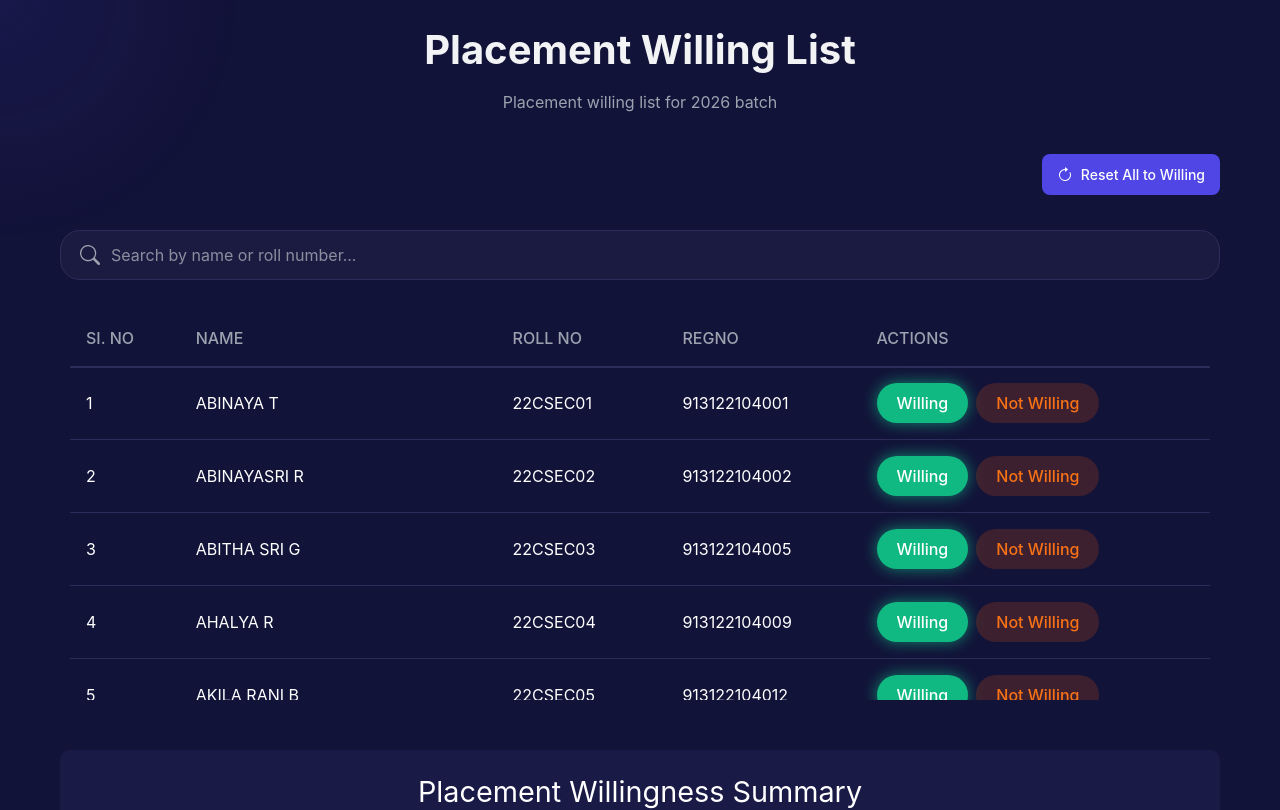
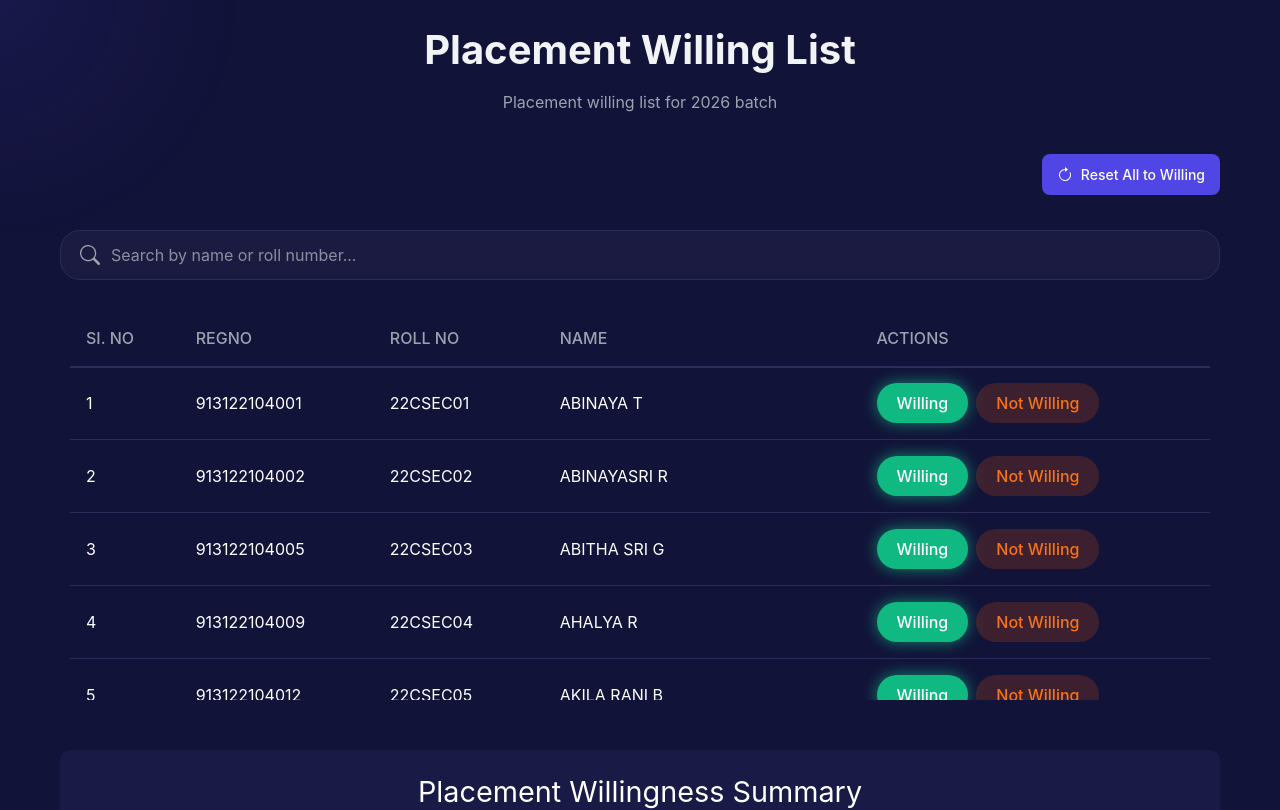
Before and after one commit to Santhozhh/placement-list-portal, a React (Vite) app: page / in a window 1280 px wide. Shown: the top 810 px of the page. Built offline with nearby package versions, Linux system fonts and the light colour scheme.

Commit message:
rearrangement

```diff
--- a/src/App.tsx
+++ b/src/App.tsx
@@ -237,9 +237,9 @@ ${notWillingStudents.map(student => `${student["SI. NO"]}. ${student.NAME} (${st
           <thead>
             <tr>
               <th>SI. NO</th>
+              <th>REGNO</th>
+              <th>ROLL NO</th>
               <th>NAME</th>
-              <th>ROLL NO</th>
-              <th>REGNO</th>
               <th>ACTIONS</th>
             </tr>
           </thead>
@@ -259,9 +259,9 @@ ${notWillingStudents.map(student => `${student["SI. NO"]}. ${student.NAME} (${st
                   }}
                 >
                   <td>{student["SI. NO"]}</td>
+                  <td>{student.REGNO}</td>
+                  <td>{student["ROLL NO"]}</td>
                   <td>{student.NAME}</td>
-                  <td>{student["ROLL NO"]}</td>
-                  <td>{student.REGNO}</td>
                   <td>
                     <div className="status-buttons">
                       <motion.button
```
